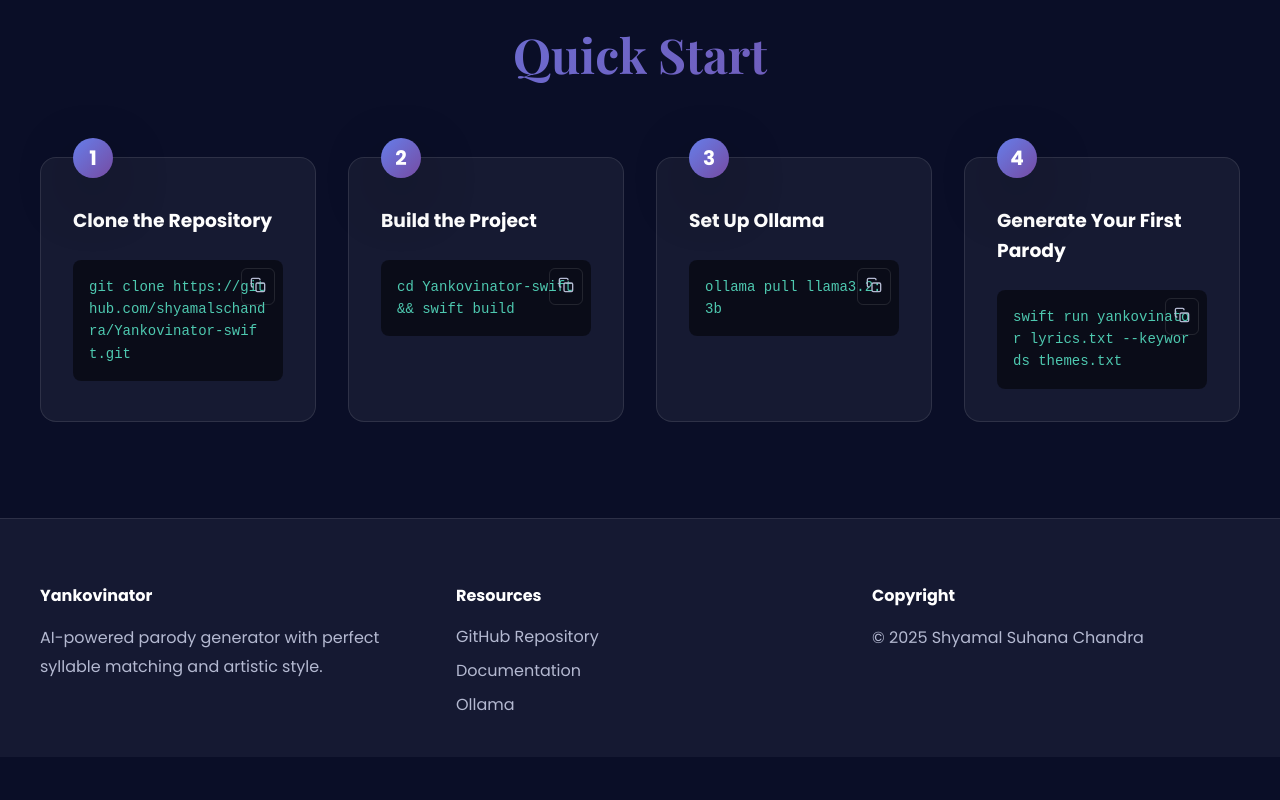
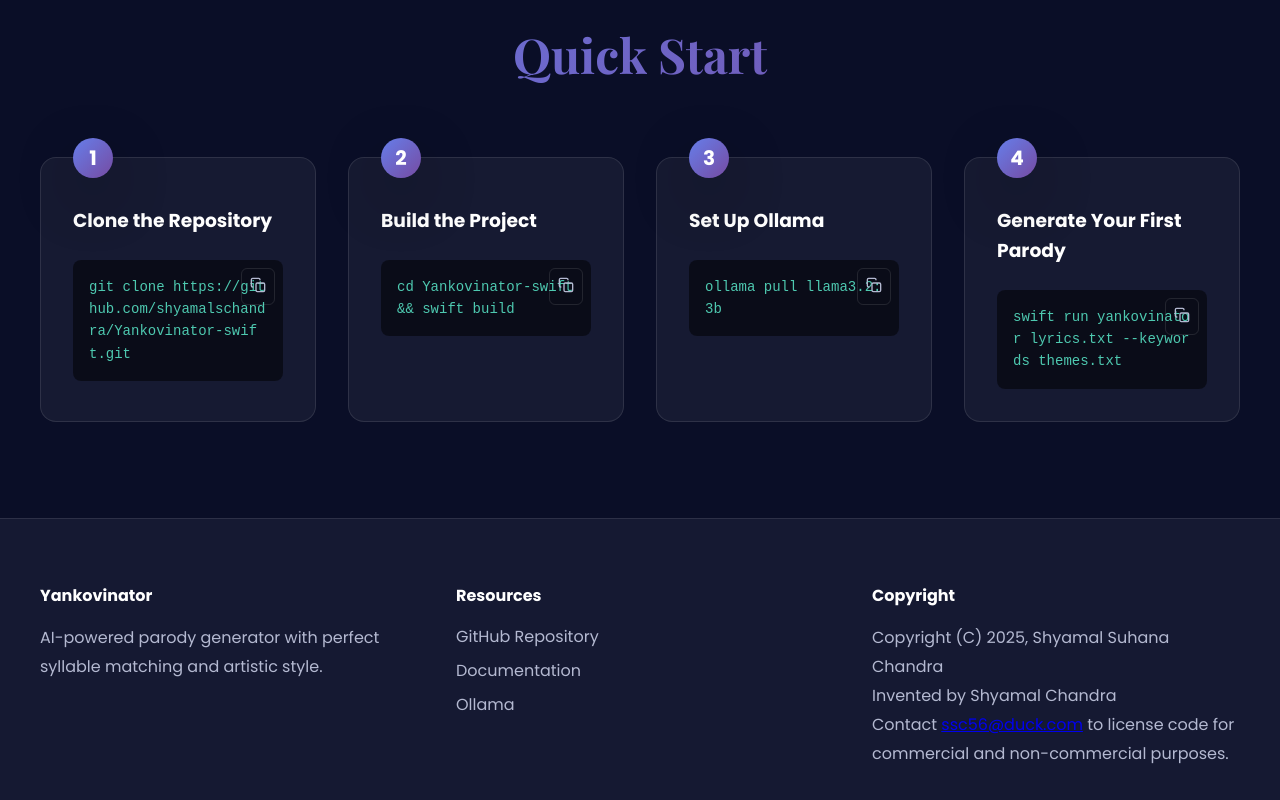
Before and after one commit to shyamalschandra/Yankovinator-swift, a website: page docs/index.html in a window 1280 px wide. Shown: the part 2672-3472 px from the top of the page. Before the commit the page ends 3429 px from the top, so only its background shows below. Drawn offline with nearby package versions, Linux system fonts and the light colour scheme.

Commit message:
Update copyright notices with licensing information

```diff
--- a/docs/index.html
+++ b/docs/index.html
@@ -4,6 +4,7 @@
     <meta charset="UTF-8">
     <meta name="viewport" content="width=device-width, initial-scale=1.0">
     <meta name="description" content="Yankovinator - AI-powered parody generator that creates amazing song parodies with perfect syllable matching and rhyming schemes">
+    <meta name="copyright" content="Copyright (C) 2025, Shyamal Suhana Chandra. Invented by Shyamal Chandra. Contact ssc56@duck.com to license code for commercial and non-commercial purposes.">
     <title>Yankovinator - AI Parody Generator</title>
     <link rel="stylesheet" href="styles.css">
     <link rel="preconnect" href="https://fonts.googleapis.com">
@@ -334,7 +335,9 @@
                 </div>
                 <div class="footer-section">
                     <h4>Copyright</h4>
-                    <p>&copy; 2025 Shyamal Suhana Chandra</p>
+                    <p>Copyright (C) 2025, Shyamal Suhana Chandra</p>
+                    <p>Invented by Shyamal Chandra</p>
+                    <p>Contact <a href="mailto:ssc56@duck.com">ssc56@duck.com</a> to license code for commercial and non-commercial purposes.</p>
                 </div>
             </div>
         </div>
--- a/docs/script.ts
+++ b/docs/script.ts
@@ -1,5 +1,7 @@
 // TypeScript source for Yankovinator homepage interactivity
 // Copyright (C) 2025, Shyamal Suhana Chandra
+// Invented by Shyamal Chandra
+// Contact ssc56@duck.com to license code for commercial and non-commercial purposes
 
 interface ParodyResponse {
     success: boolean;
--- a/package.json
+++ b/package.json
@@ -14,7 +14,7 @@
     "swift"
   ],
   "author": "Shyamal Suhana Chandra",
-  "license": "Copyright (C) 2025, Shyamal Suhana Chandra",
+  "license": "Copyright (C) 2025, Shyamal Suhana Chandra. Invented by Shyamal Chandra. Contact ssc56@duck.com to license code for commercial and non-commercial purposes.",
   "devDependencies": {
     "typescript": "^5.3.3",
     "@types/node": "^20.10.6"
```
Also changed, not shown: README.md, 1 other file.
